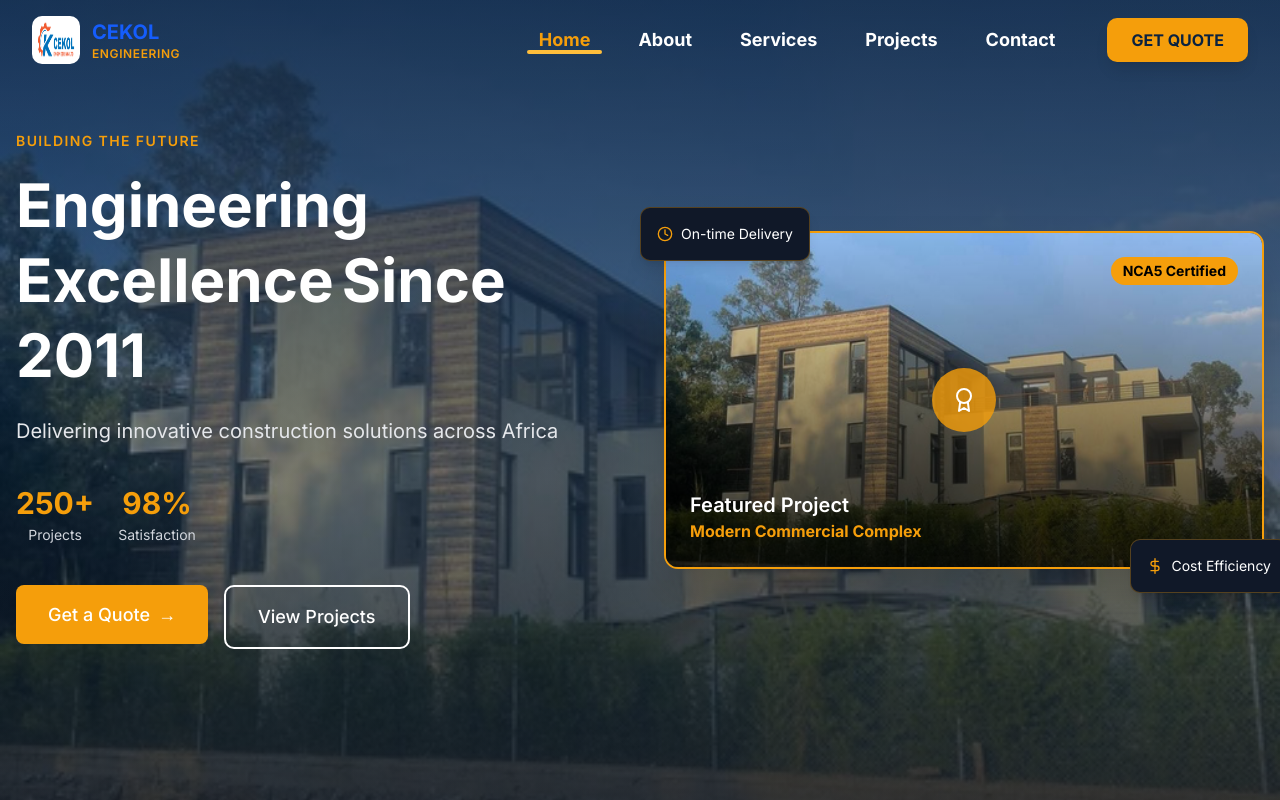
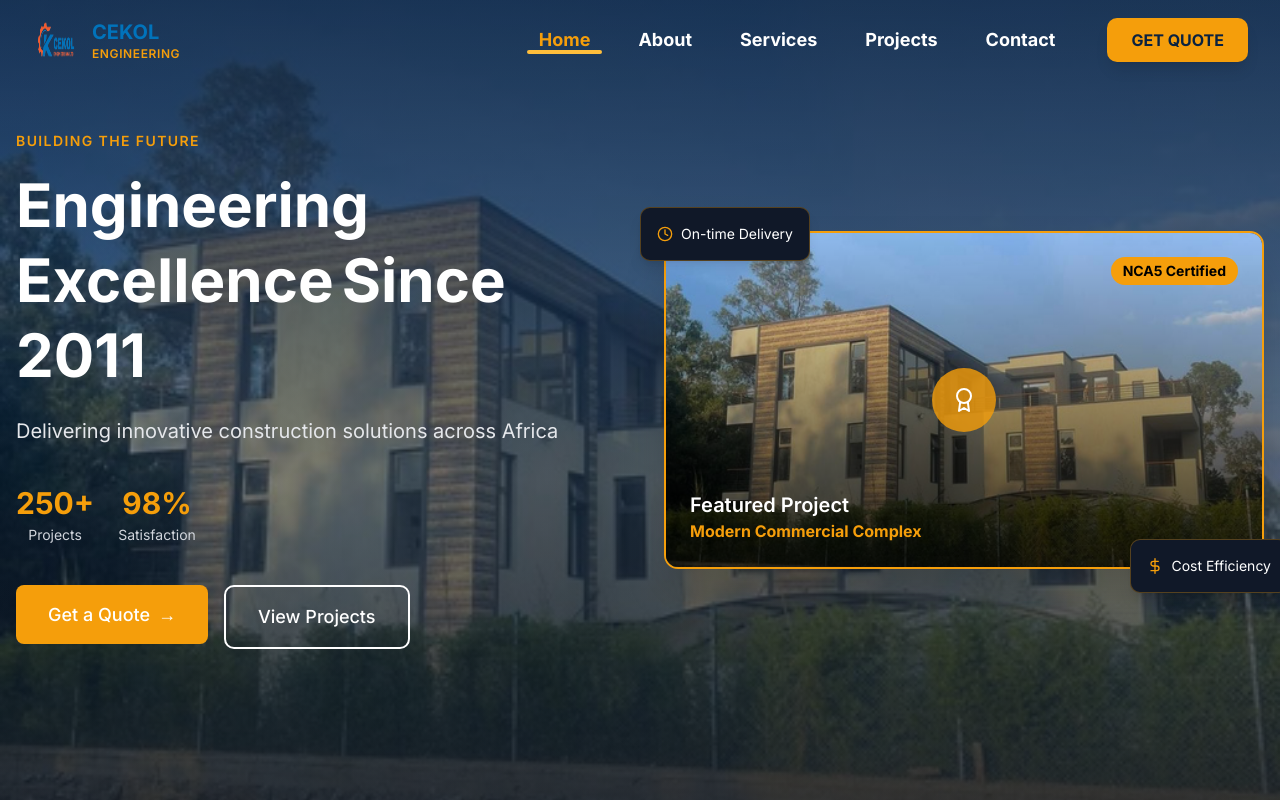
Before and after one commit to mugambijavan/Cekol-Engineering-Website, a Next.js app: page / in a window 1280 px wide. Shown: the top 800 px of the page. Built offline with nearby package versions, Linux system fonts and the light colour scheme.

Commit message:
navbar edits

```diff
--- a/app/components/Navbar.tsx
+++ b/app/components/Navbar.tsx
@@ -132,7 +132,7 @@ export default function Navbar() {
                 whileTap={{ scale: 0.95 }}
                 className="flex items-center"
             >
-            <div className="p-1 rounded-lg mr-3 bg-white">
+                <div className="p-1 rounded-lg mr-3">
                 <Image
                     src="/images/logo.png"
                     alt="CEKOL ENGINEERING"
@@ -143,7 +143,7 @@ export default function Navbar() {
                 />
                 </div>
                 <div className="hidden sm:block">
-             <h1 className="font-bold text-xl text-blue-600">CEKOL</h1>
+                <h1 className="font-bold text-xl" style={{ color: "#0173bb" }}>CEKOL</h1>
                 <p className="text-xs font-semibold tracking-wider" style={{ color: COLORS.cta}}>ENGINEERING</p>
                 </div>
             </motion.div>
```
Lines whose indentation alone changed are shown as unchanged.
